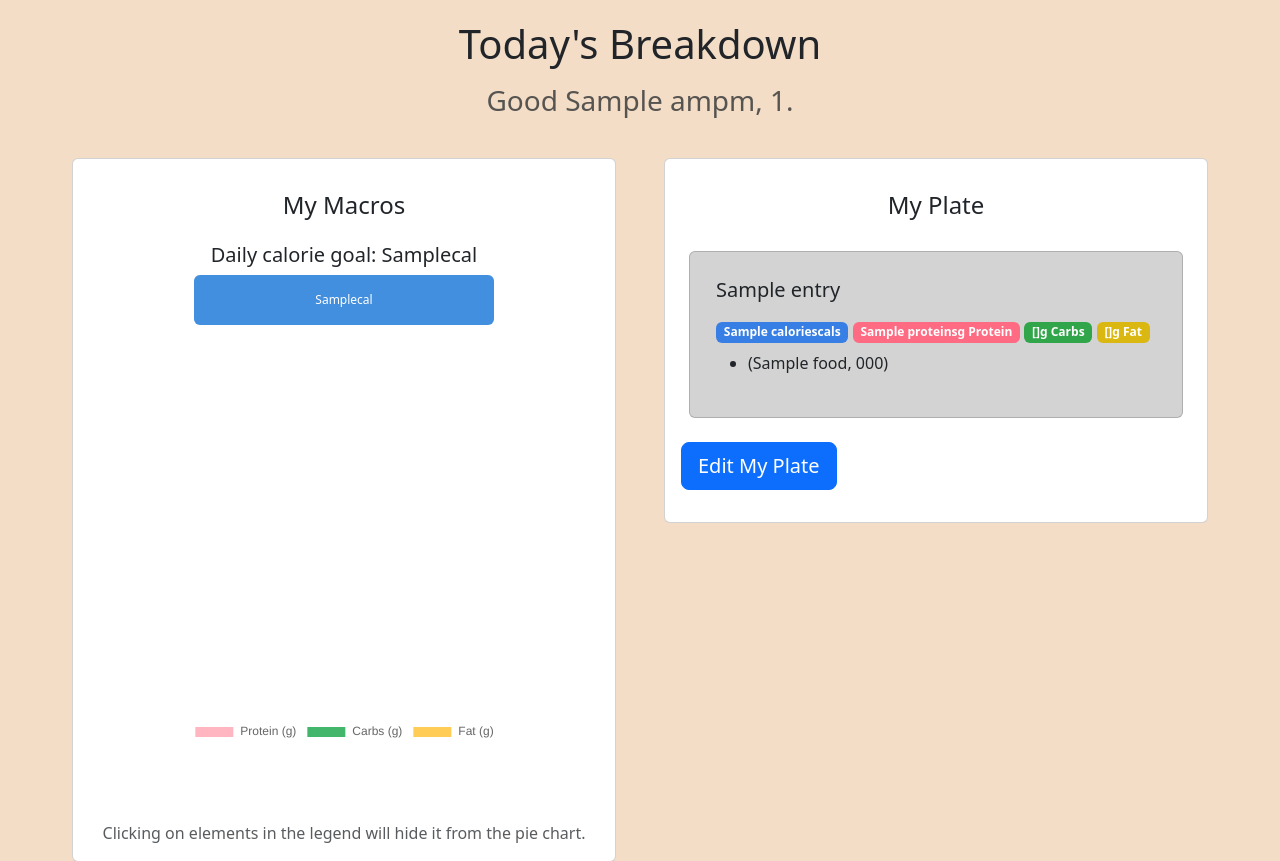
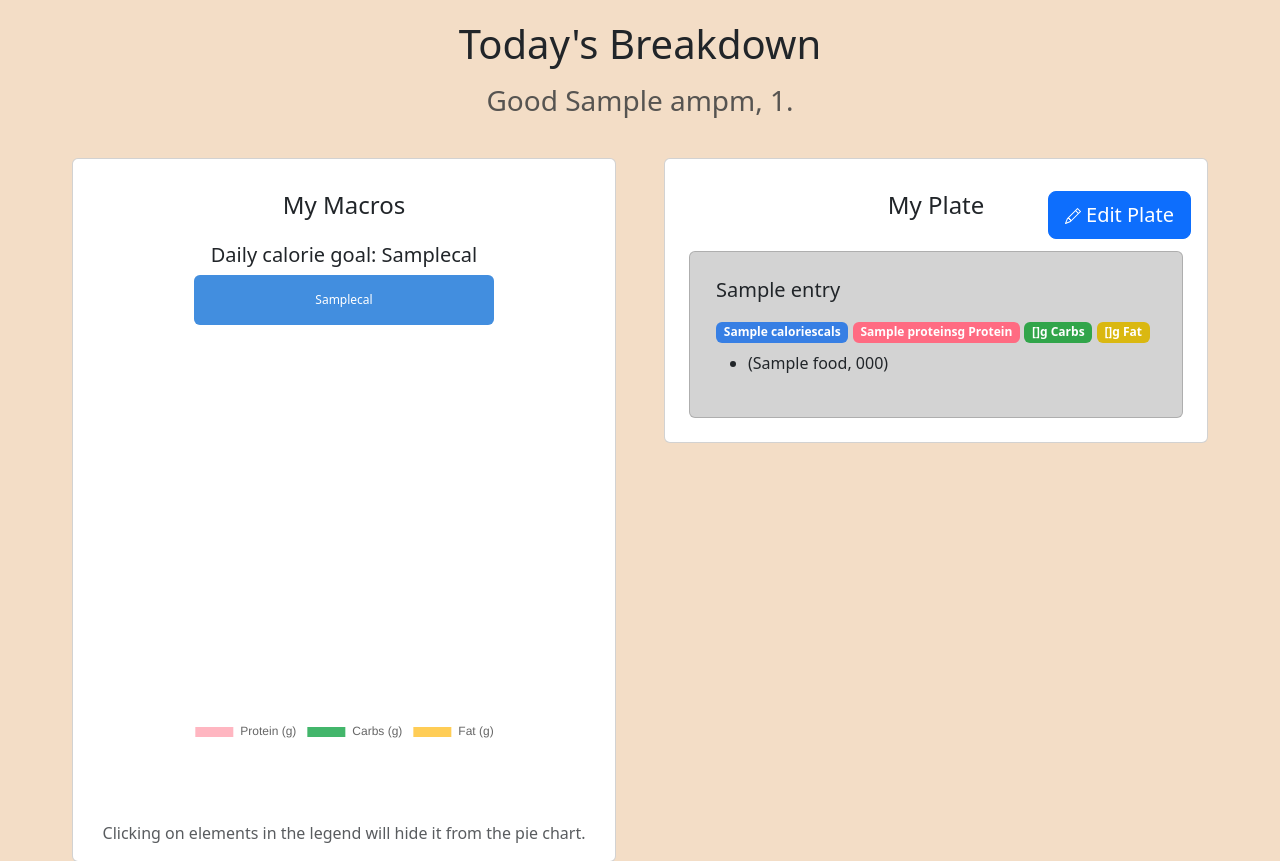
Before and after one commit to TigerAppsOrg/NutriTiger, a Python web app: template templates/homepage.html in a window 1280 px wide. Shown: the part 56-917 px from the top of the page. Run offline with Jinja, Linux system fonts and the light colour scheme; the template is opened without the code that fills it: most values are stand-ins (such as "Sample title", 1, 10 or a date in 2020).

Commit message:
Everything working -- next working on flask routes

```diff
--- a/src/dbusers.py
+++ b/src/dbusers.py
@@ -336,9 +336,9 @@ def deleteuser(netid):
 def main():
     print(find_one_nutrition(24821))
     print(find_one_nutrition(12345))
-    #entry = {"recipeids": [24821, 12345], "servings": [2, 1.5]}
+    entry = {"recipeids": [24821, 12345], "servings": [2, 1.5]}
     # addEntry("jm0278", entry)
-    #addEntry("so3756", entry)
+    addEntry("so3756", entry)
     # print(deleteEntry("jm0278", 0))
 
 #-----------------------------------------------------------------------
--- a/templates/homepage.html
+++ b/templates/homepage.html
@@ -58,6 +58,16 @@
             <div class="card-body">
                 <!--My Plate (right card)-->
                 <h4 class="text-center py-3">My Plate</h4>
+
+                <!-- Edit my plate button -->
+                <div class="py-3 position-absolute top-0 end-0 mt-3 me-3">
+                  <form action="/homepage" method="post">
+                    <button type="submit" name="edit_plate" class="btn btn-primary btn-lg btn-block"> <svg xmlns="http://www.w3.org/2000/svg" width="16" height="16" fill="currentColor" class="bi bi-pencil" viewBox="0 0 16 16">
+                      <path d="M12.146.146a.5.5 0 0 1 .708 0l3 3a.5.5 0 0 1 0 .708l-10 10a.5.5 0 0 1-.168.11l-5 2a.5.5 0 0 1-.65-.65l2-5a.5.5 0 0 1 .11-.168zM11.207 2.5 13.5 4.793 14.793 3.5 12.5 1.207zm1.586 3L10.5 3.207 4 9.707V10h.5a.5.5 0 0 1 .5.5v.5h.5a.5.5 0 0 1 .5.5v.5h.293zm-9.761 5.175-.106.106-1.528 3.821 3.821-1.528.106-.106A.5.5 0 0 1 5 12.5V12h-.5a.5.5 0 0 1-.5-.5V11h-.5a.5.5 0 0 1-.468-.325"/>
+                    </svg> Edit Plate</button>
+                  </form>
+                </div>
+
                 <!--Create a card for each entry-->
                 <div class="col">
                   {% for entry, data in entries_food_dict.items() %}
@@ -86,13 +96,6 @@
                     </div>
                     {% endfor %}
 
-                    <!-- Edit my plate button -->
-                    <div class="py-3">
-                      <form action="/homepage" method="post">
-                        <button type="submit" name="edit_plate" class="btn btn-primary btn-lg btn-block">Edit My Plate</button>
-                      </form>
-                    </div>
-
                 </div>
             </div>
           </div>
--- a/templates/logfood.html
+++ b/templates/logfood.html
@@ -29,10 +29,10 @@
       </p>
     </div>
 
-    <!-- Select buttons: Dining Hall, Mealtime -->
+    <!-- Select button for Dining Hall -->
     <div class="row p-2">
         <div class="col-sm-3 m-3">
-            <select class="form-select form-select-sm" id = "diningHallSelect" aria-label="select_dhall" style="background-color: rgb(250, 160, 58);">
+            <select class="btn btn-secondary dropdown-toggle form-select" id = "diningHallSelect" aria-label="select_dhall">
               <option value="Select Dining Hall" selected>Select Dining Hall</option>
               <option value="Center for Jewish Life">Center for Jewish Life</option>
               <option value="Forbes College">Forbes College</option>
```
